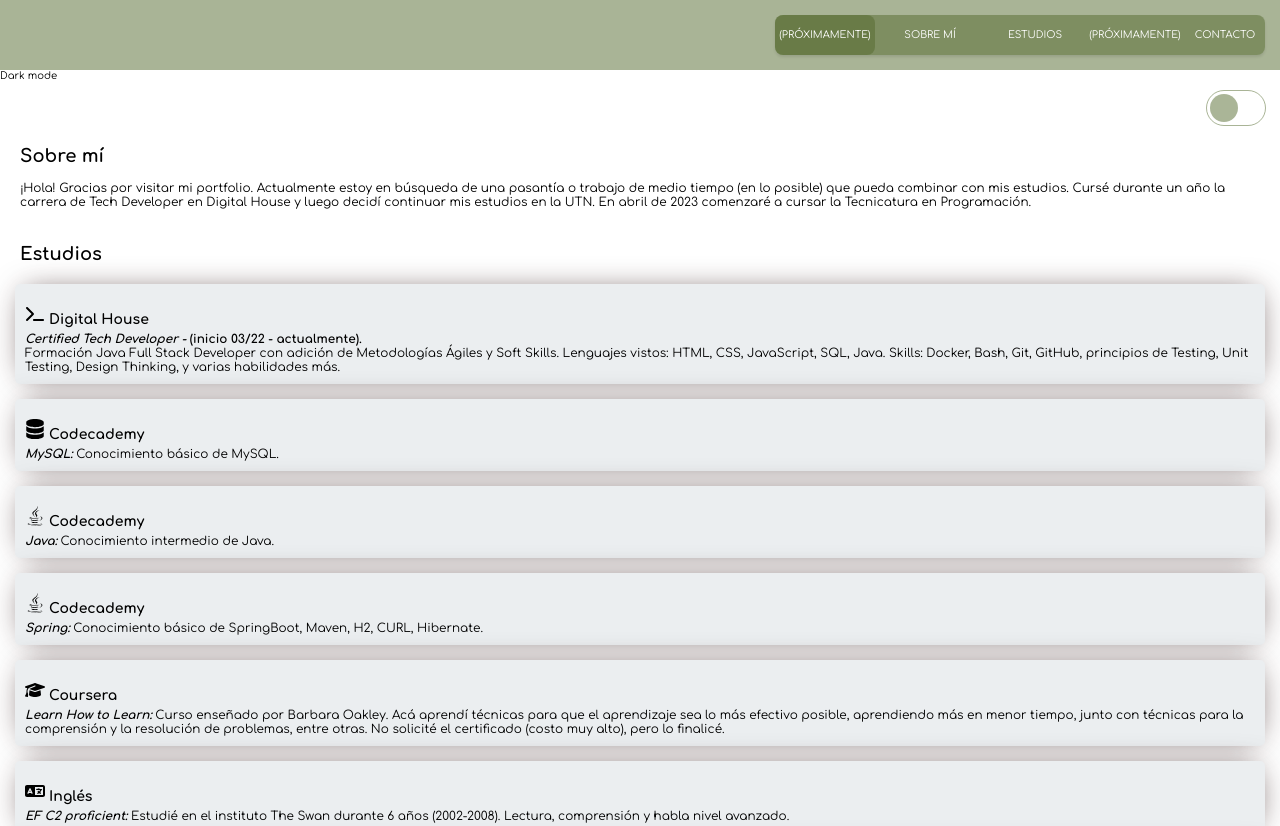
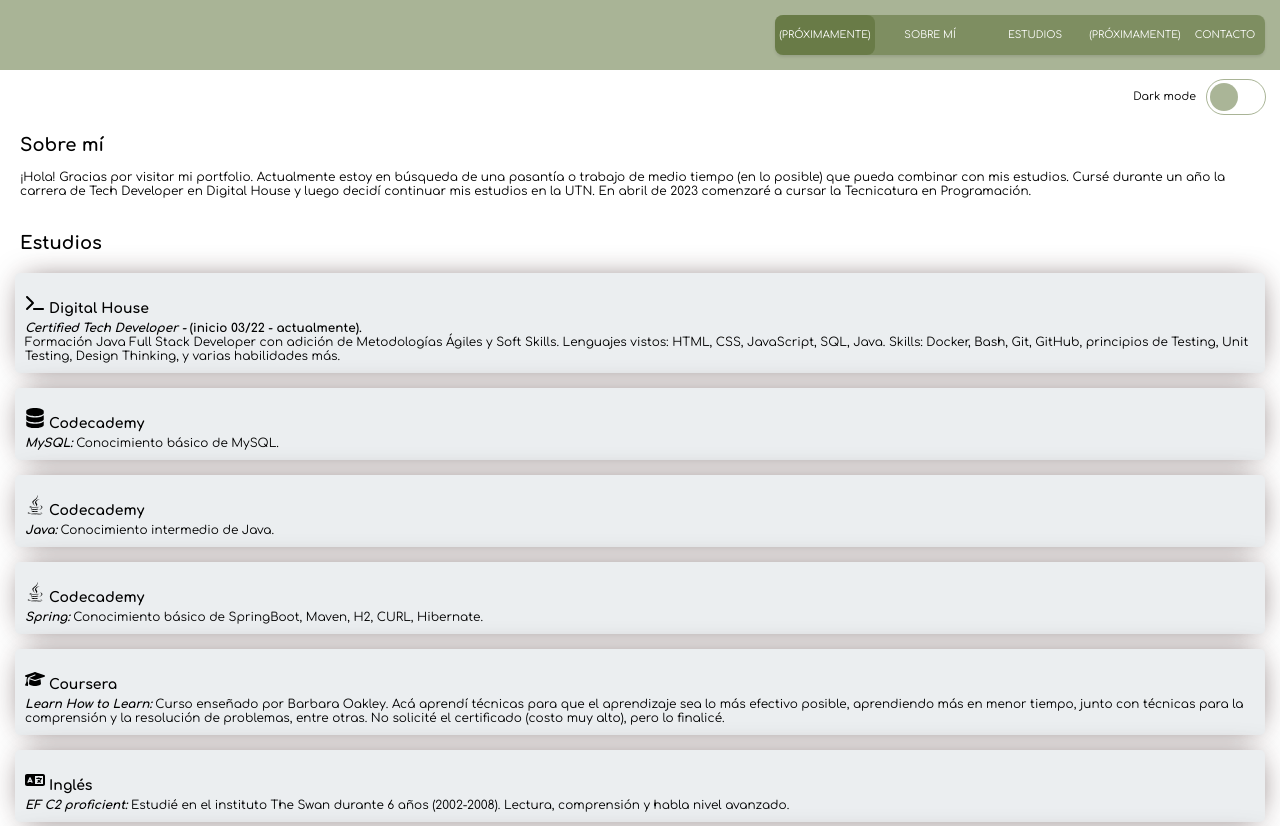
Before and after one commit to Nicolasgh91/Portfolio, a plain HTML site: page index.html in a window 1280 px wide. Shown: the top 826 px of the page. Drawn offline with Linux system fonts and the light colour scheme.

Commit message:
Update toggle-switch.css
Small fix on toggle button

```diff
--- a/style/toggle-switch.css
+++ b/style/toggle-switch.css
@@ -1,7 +1,15 @@
+.controls{
+  display: flex;
+  justify-content: end;
+}
+.textDarkMode{
+  display: flex;
+  align-items: center;
+  padding-top: 8px;
+  font-size: 1.1rem;
+  margin-right: 2px;
+}
 .toggle-switch {
-    display: flex;
-    align-items: center;
-    justify-content: flex-end;
     margin: 9px 14px 0 0;
     color: var(--white);
   }
```
